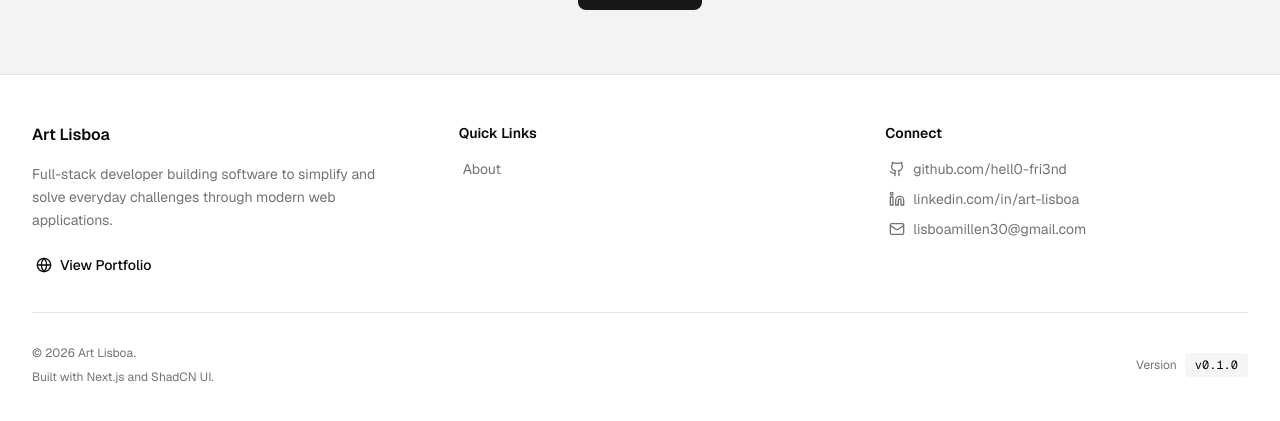
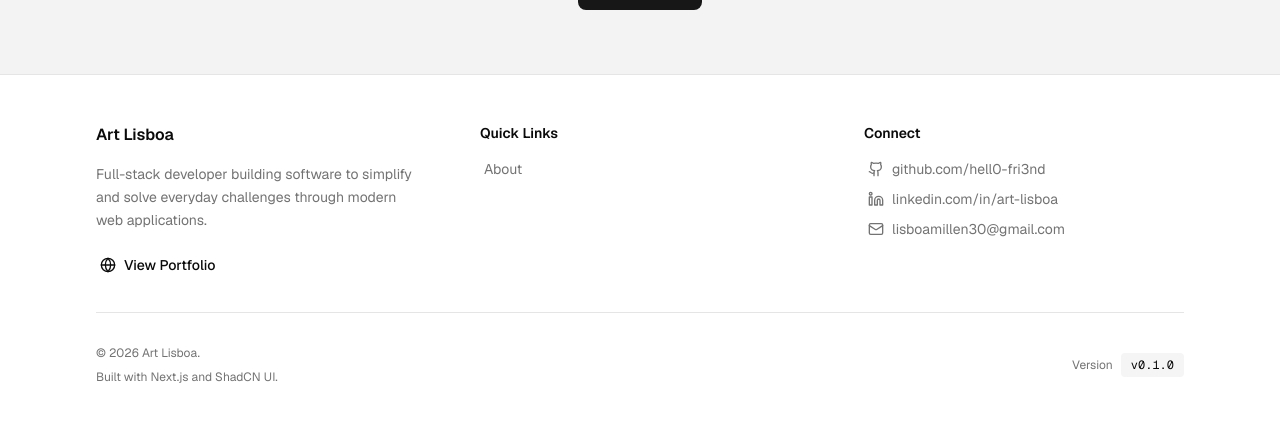
Before and after one commit to hell0-fri3nd/resume, a Next.js app: page / in a window 1280 px wide. Shown: the part 2830-3251 px from the top of the page. Built offline with nearby package versions, Linux system fonts and the light colour scheme.

Commit message:
fix: fix the footer width size into 90%

```diff
--- a/components/landing/footer.tsx
+++ b/components/landing/footer.tsx
@@ -35,7 +35,7 @@ const Footer = () => {
 
   return (
     <footer className="border-t border-border bg-background" role="contentinfo">
-      <div className="mx-auto max-w-7xl px-4 py-12 sm:px-6 lg:px-8">
+      <div className="mx-auto w-[90%] px-4 py-12 sm:px-6 lg:px-8">
         {/* Main Footer Content */}
         <div className="grid gap-8 md:grid-cols-3 md:gap-12 lg:gap-16">
           {/* Left Section - About */}
```
